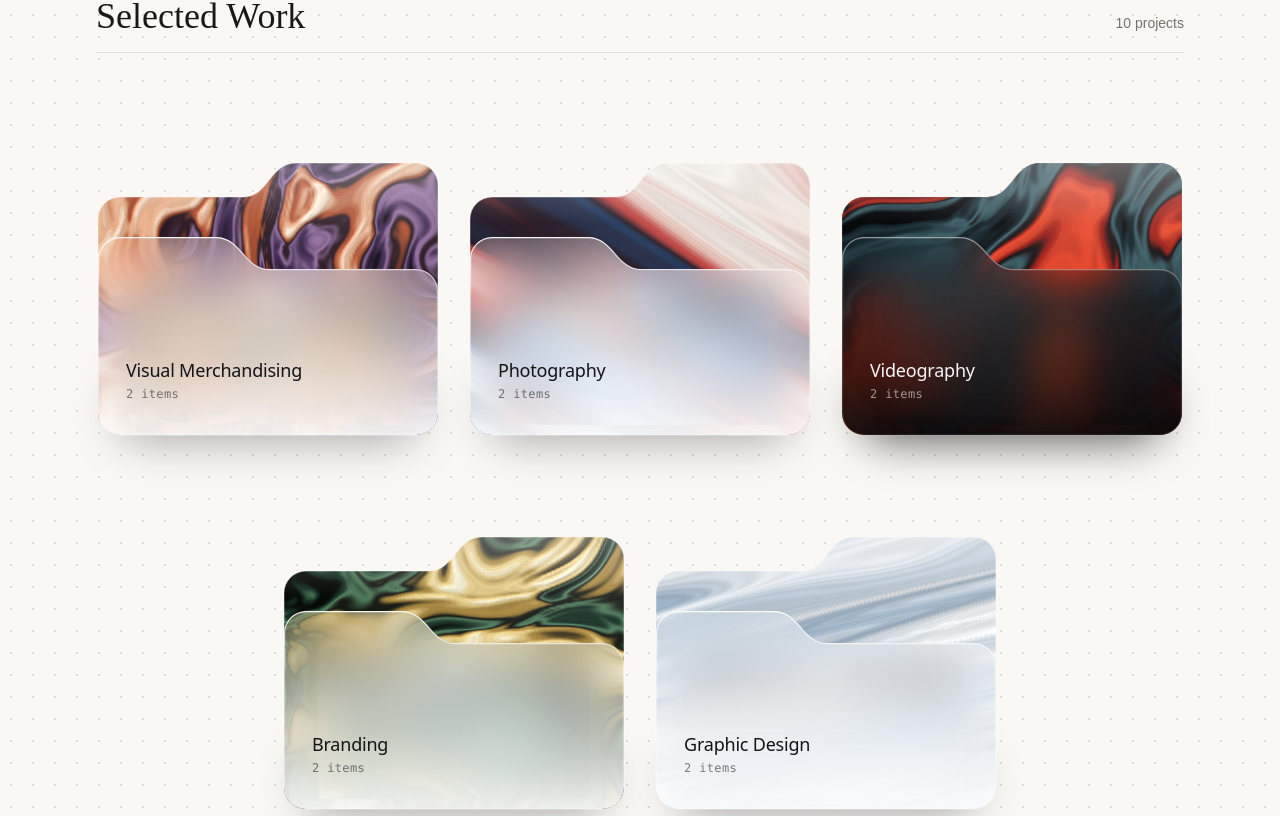
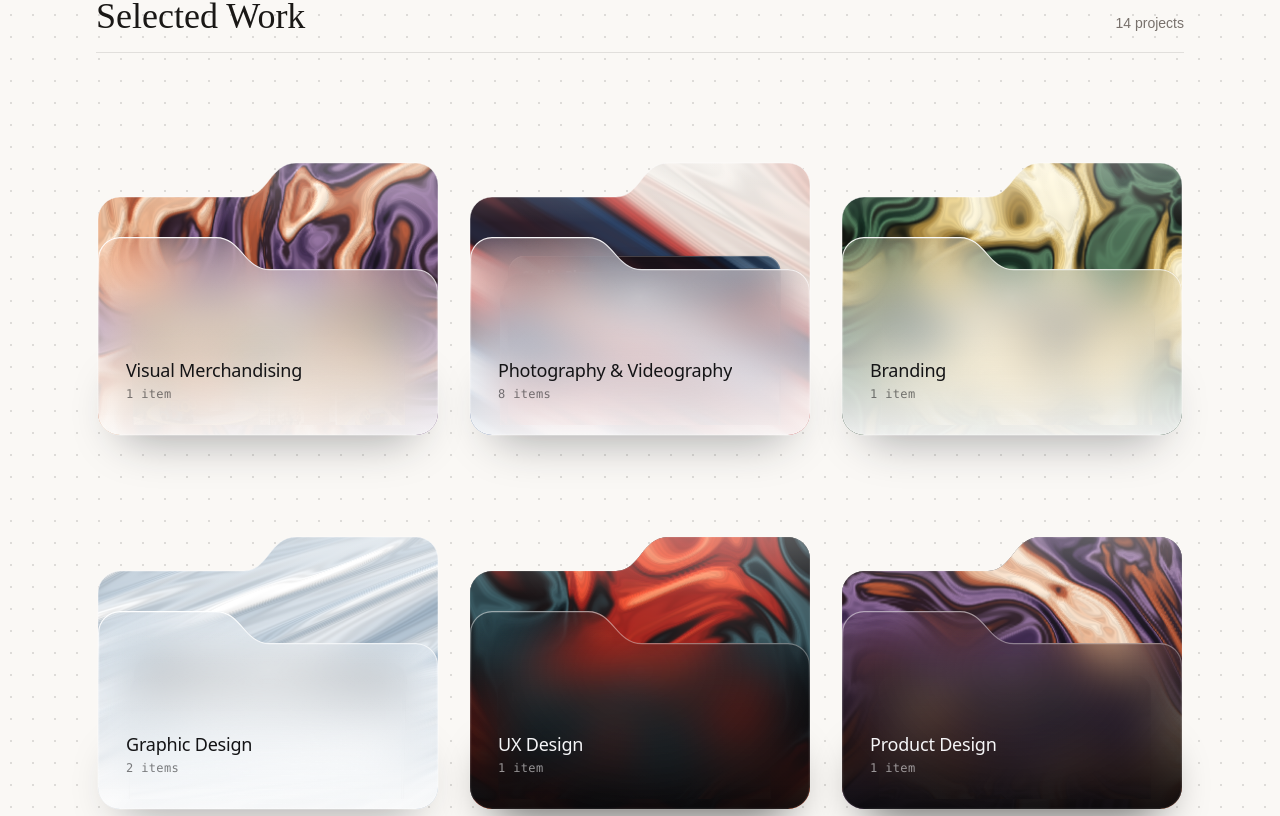
Before and after one commit to designwithavi/designwithavi.github.io, a React (Vite) app: page / in a window 1280 px wide. Shown: the part 884-1700 px from the top of the page. Built offline with nearby package versions, Linux system fonts and the light colour scheme.

Commit message:
Six folders (Photography & Videography merged; UX Design, Product Design added) with all 14 Behance projects linked
Co-Authored-By: Claude Opus 5.5 <noreply@anthropic.com>

```diff
--- a/src/components/ui/glass-folder-cards.tsx
+++ b/src/components/ui/glass-folder-cards.tsx
@@ -1227,7 +1227,7 @@ html.owl-frost-on .gf-front { -webkit-backdrop-filter: none; backdrop-filter: no
   display: flex;
   flex-direction: column;
   gap: 4px;
-  max-width: 200px;
+  max-width: 284px;
   pointer-events: none;
   color: var(--gf-ink);
 }
--- a/src/content.ts
+++ b/src/content.ts
@@ -68,10 +68,11 @@ export type Category = {
 
 export const categories: Category[] = [
   { name: "Visual Merchandising", art: "dusk", tone: "light", image: "" },
-  { name: "Photography", art: "aurora", tone: "light", image: "" },
-  { name: "Videography", art: "ember", tone: "dark", image: "" },
+  { name: "Photography & Videography", art: "aurora", tone: "light", image: "" },
   { name: "Branding", art: "verdant", tone: "light", image: "" },
   { name: "Graphic Design", art: "glacier", tone: "light", image: "" },
+  { name: "UX Design", art: "ember", tone: "dark", image: "" },
+  { name: "Product Design", art: "dusk", tone: "dark", image: "" },
 ]
 
 // ─────────────────────────────────────────────────────────────
@@ -118,94 +119,150 @@ export const projects: Project[] = [
     images: [{ src: "work/visual-merchandising/chumbak/02-model-and-process.jpg", caption: "The set, in studio and against the city" }],
     color: "#c9b8c8",
   },
+  // ── Projects from Behance ───────────────────────────────────
+  // Years are when each was posted on Behance — correct them if they differ.
+  // Summaries/descriptions are empty until you send text; each links to Behance.
   {
-    title: "Visual Merchandising Project 2",
-    category: "Visual Merchandising",
-    year: "2025",
-    summary: "A short one-line hook about this project.",
-    description: "Explain the brief, your research, the process and the outcome. Recruiters love seeing how you think, not just the final result.",
+    title: "Product Advertisement: Sprite Can",
+    category: "Photography & Videography",
+    year: "2024",
+    summary: "",
+    description: "",
+    behance: "https://www.behance.net/gallery/203334665/Product-advertisement-Sprite-Can",
     cover: "",
     images: [],
-    color: "#c9b8c8",
+    color: "#cfe3c4",
   },
   {
-    title: "Photography Project 1",
-    category: "Photography",
-    year: "2026",
-    summary: "A short one-line hook about this project.",
-    description: "Explain the brief, your research, the process and the outcome. Recruiters love seeing how you think, not just the final result.",
+    title: "Product Advertisement: Zudio Nail Paint",
+    category: "Photography & Videography",
+    year: "2024",
+    summary: "",
+    description: "",
+    behance: "https://www.behance.net/gallery/203398089/Product-Advertisement-Zudio-Nail-Paint",
     cover: "",
     images: [],
-    color: "#e3c9bf",
+    color: "#e7c4cf",
   },
   {
-    title: "Photography Project 2",
-    category: "Photography",
-    year: "2025",
-    summary: "A short one-line hook about this project.",
-    description: "Explain the brief, your research, the process and the outcome. Recruiters love seeing how you think, not just the final result.",
+    title: "Studio Photography: Keibu Keioiba",
+    category: "Photography & Videography",
+    year: "2026",
+    summary: "",
+    description: "",
+    behance: "https://www.behance.net/gallery/248127531/STUDIO-PHOTOGRAPHY-KEIBU-KEIOIBA",
     cover: "",
     images: [],
-    color: "#e3c9bf",
+    color: "#d9cbb6",
   },
   {
-    title: "Videography Project 1",
-    category: "Videography",
+    title: "Studio Photography: Buldak Ramen",
+    category: "Photography & Videography",
     year: "2026",
-    summary: "A short one-line hook about this project.",
-    description: "Explain the brief, your research, the process and the outcome. Recruiters love seeing how you think, not just the final result.",
+    summary: "",
+    description: "",
+    behance: "https://www.behance.net/gallery/248170591/Studio-Photography-Buldak-Ramen",
     cover: "",
     images: [],
-    color: "#b4c3cf",
+    color: "#e8c3a8",
   },
   {
-    title: "Videography Project 2",
-    category: "Videography",
-    year: "2025",
-    summary: "A short one-line hook about this project.",
-    description: "Explain the brief, your research, the process and the outcome. Recruiters love seeing how you think, not just the final result.",
+    title: "Faredoon's Food Photography",
+    category: "Photography & Videography",
+    year: "2026",
+    summary: "",
+    description: "",
+    behance: "https://www.behance.net/gallery/256987947/Faredoons-Food-Photography",
     cover: "",
     images: [],
-    color: "#b4c3cf",
+    color: "#e2d0b0",
   },
   {
-    title: "Branding Project 1",
+    title: "Fashion Editorial Shoot",
+    category: "Photography & Videography",
+    year: "2026",
+    summary: "",
+    description: "",
+    behance: "https://www.behance.net/gallery/250810673/Fashion-Editorial-Shoot",
+    cover: "",
+    images: [],
+    color: "#cfc4d9",
+  },
+  {
+    title: "Shorona: Costume Styling",
+    category: "Photography & Videography",
+    year: "2026",
+    summary: "",
+    description: "",
+    behance: "https://www.behance.net/gallery/248551049/Shorona-Costume-Styling",
+    cover: "",
+    images: [],
+    color: "#d9b8b0",
+  },
+  {
+    title: "Experience Nashik: Photobook",
+    category: "Photography & Videography",
+    year: "2024",
+    summary: "",
+    description: "",
+    behance: "https://www.behance.net/gallery/215579545/EXPERIENCE-NASHIK-PHOTOBOOK",
+    cover: "",
+    images: [],
+    color: "#c4d3d9",
+  },
+  {
+    title: "Flash Cryogenics",
     category: "Branding",
     year: "2026",
-    summary: "A short one-line hook about this project.",
-    description: "Explain the brief, your research, the process and the outcome. Recruiters love seeing how you think, not just the final result.",
+    summary: "",
+    description: "",
+    behance: "https://www.behance.net/gallery/257094239/Branding-Flash-Cryogenics",
     cover: "",
     images: [],
-    color: "#b9c4b0",
+    color: "#bfd0dd",
   },
   {
-    title: "Branding Project 2",
-    category: "Branding",
+    title: "Verve Magazine Design",
+    category: "Graphic Design",
     year: "2025",
-    summary: "A short one-line hook about this project.",
-    description: "Explain the brief, your research, the process and the outcome. Recruiters love seeing how you think, not just the final result.",
+    summary: "",
+    description: "",
+    behance: "https://www.behance.net/gallery/241015223/Verve-Magazine-Design",
     cover: "",
     images: [],
-    color: "#b9c4b0",
+    color: "#e0cfc4",
   },
   {
-    title: "Graphic Design Project 1",
+    title: "Cassiopea: Devanagari Script Typeface",
     category: "Graphic Design",
     year: "2026",
-    summary: "A short one-line hook about this project.",
-    description: "Explain the brief, your research, the process and the outcome. Recruiters love seeing how you think, not just the final result.",
+    summary: "",
+    description: "",
+    behance: "https://www.behance.net/gallery/248290199/Cassiopea-Typeface-design-Script-Devanagari",
     cover: "",
     images: [],
-    color: "#d6dde4",
+    color: "#d6d0c4",
   },
   {
-    title: "Graphic Design Project 2",
-    category: "Graphic Design",
-    year: "2025",
-    summary: "A short one-line hook about this project.",
-    description: "Explain the brief, your research, the process and the outcome. Recruiters love seeing how you think, not just the final result.",
+    title: "NOVUS",
+    category: "UX Design",
+    year: "2026",
+    summary: "",
+    description: "",
+    behance: "https://www.behance.net/gallery/248288401/NOVUS-User-Experience-Design",
     cover: "",
     images: [],
-    color: "#d6dde4",
+    color: "#c8cfe0",
+  },
+  {
+    title: "ECO-Amphi: Emergency Medical Transport",
+    category: "Product Design",
+    year: "2026",
+    summary: "",
+    description: "",
+    behance: "https://www.behance.net/gallery/248630719/ECO-Amphi-Transport-for-Emergency-Medical-Services",
+    cover: "",
+    images: [],
+    color: "#c9d9cc",
   },
 ]
```
